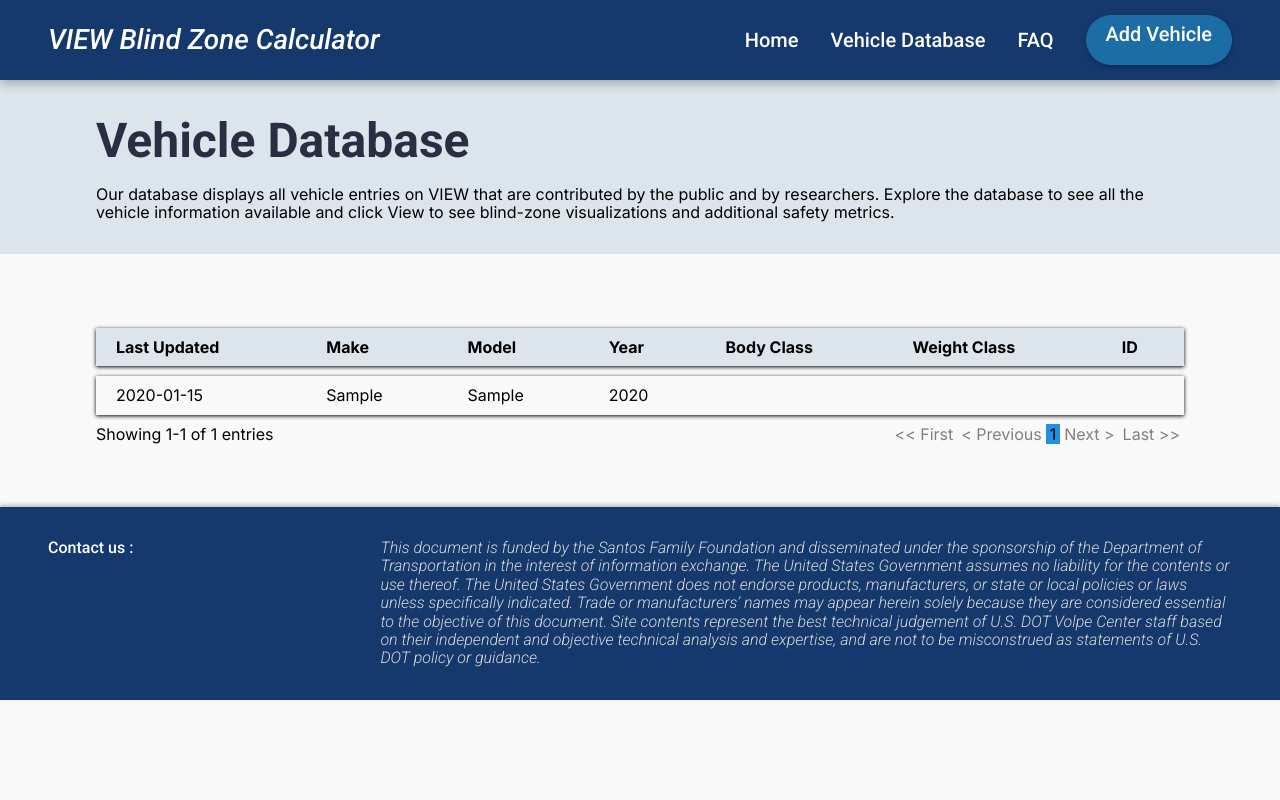
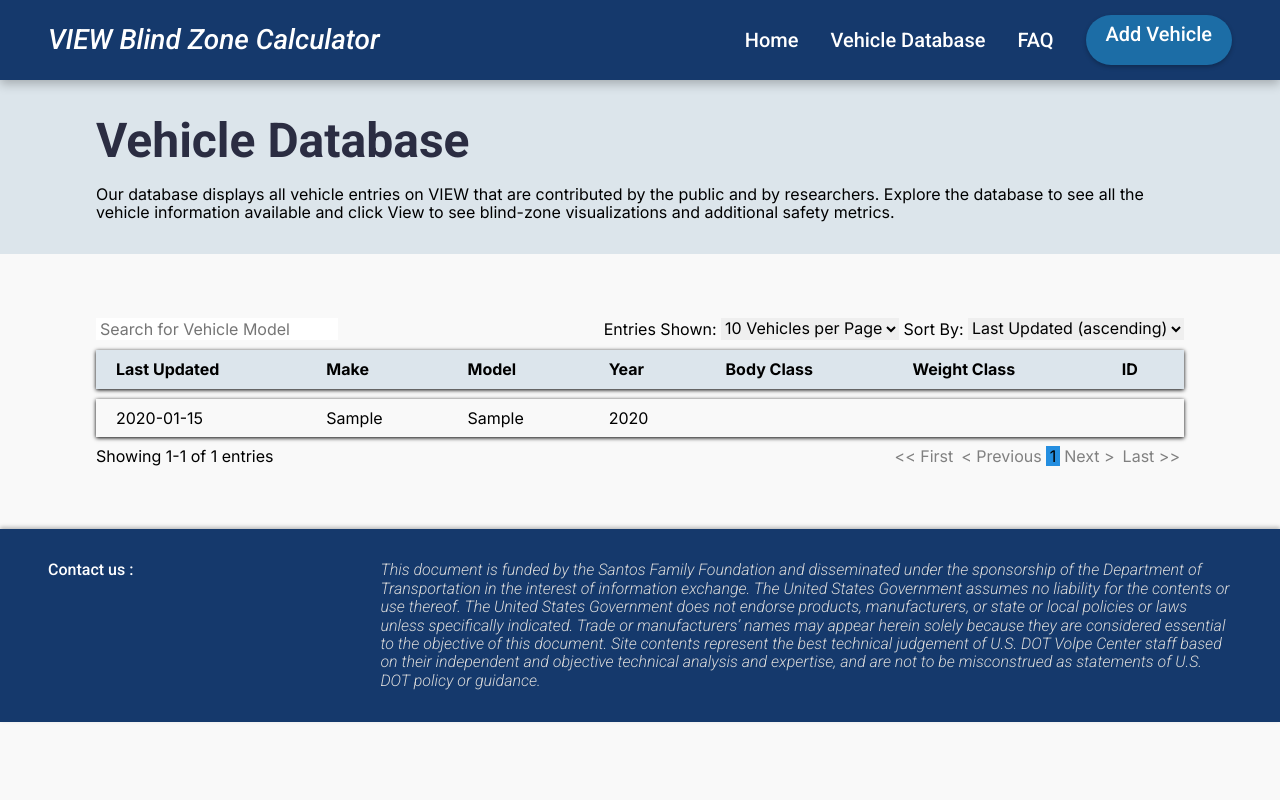
Before and after one commit to projectview2018/VIEW2.0-site, a Django app: page /vehicle_database_table/ in a window 1280 px wide. Run offline with Django 4.2, Linux system fonts and the light colour scheme; tables that the repository leaves empty hold one stand-in row (values such as "Sample post").

Commit message:
add row num selector to table

```diff
--- a/lidar/static/lidar/vehicle-database-table.js
+++ b/lidar/static/lidar/vehicle-database-table.js
@@ -3,14 +3,15 @@
 class Model {
     constructor() {
         this.vehicle_list = data;
+        this.total_vehicle_num = this.vehicle_list.length;
 
         this.cars_per_page = 10;
+        this.num_pages = Math.ceil(this.total_vehicle_num / this.cars_per_page)
 
         this.page = null;
         this.start_vehicle_num = null;
         this.end_vehicle_num = null;
-        this.total_vehicle_num = this.vehicle_list.length;
-        this.num_pages = Math.ceil(this.total_vehicle_num / this.cars_per_page)
+
         this.current_vehicles = [];
         this.changedPageSubscribers = [];
     }
@@ -21,6 +22,11 @@
 
     subChangedPage(f) {
         this.changedPageSubscribers.push(f);
+    }
+
+    updatePages() {
+        this.num_pages = Math.ceil(this.total_vehicle_num / this.cars_per_page);
+        this.changePage(1);
     }
 
     changePage(p) {
@@ -39,6 +45,57 @@
     }
 }
 
+class NumRowController {
+    constructor(m) {
+        this.model = m;
+        this.numSelect = document.getElementById('num_row_select');
+        this.numSelect.addEventListener('change', () => this.handleChangedRowNum())
+        m.subChangedPage(() => this.handleChangedPage());
+    }
+
+    handleChangedRowNum() {
+        let new_num_cars = this.numSelect.value;
+        if (new_num_cars === "All") {
+            this.model.cars_per_page = this.model.total_vehicle_num;
+        } else {
+            this.model.cars_per_page = +this.numSelect.value;
+        }
+        this.model.updatePages();
+    }
+
+    handleChangedPage() {
+        if (this.model.total_vehicle_num === this.model.cars_per_page) {
+            this.numSelect.value = "All";
+        } else {
+            this.numSelect.value = this.model.cars_per_page;
+        }
+    }
+}
+
+class TableView {
+    constructor(m) {
+        this.model = m;
+        this.table = document.getElementById('vehicle_table');
+        m.subChangedPage(() => this.handleChangedPage());
+    }
+
+    handleChangedPage() {
+        while (this.table.children.length > 1) {
+            this.table.removeChild(this.table.children[1]);
+        }
+        for (let vehicle of this.model.getVehicles()) {
+            let row = document.createElement('tr');
+            this.table.appendChild(row);
+            const keys = ['vehicle_updated', 'vehicle_make', 'vehicle_model', 'vehicle_year'];
+            for (let key of keys) {
+                let col = document.createElement('td');
+                col.innerText = vehicle.fields[key];
+                row.appendChild(col);
+            }
+        }
+    }
+}
+
 class LabelView {
     constructor(m) {
         this.model = m;
@@ -51,7 +108,7 @@
     }
 }
 
-class PageSelectorView {
+class PageSelectorViewController {
     constructor(m) {
         this.model = m;
         this.pageSelector = document.getElementById('pagination');
@@ -134,35 +191,12 @@
     }
 }
 
-class TableView {
-    constructor(m) {
-        this.model = m;
-        this.table = document.getElementById('vehicle_table');
-        m.subChangedPage(() => this.handleChangedPage());
-    }
-
-    handleChangedPage() {
-        while (this.table.children.length > 1) {
-            this.table.removeChild(this.table.children[1]);
-        }
-        for (let vehicle of this.model.getVehicles()) {
-            let row = document.createElement('tr');
-            this.table.appendChild(row);
-            const keys = ['vehicle_updated', 'vehicle_make', 'vehicle_model', 'vehicle_year'];
-            for (let key of keys) {
-                let col = document.createElement('td');
-                col.innerText = vehicle.fields[key];
-                row.appendChild(col);
-            }
-        }
-    }
-}
-
 function init() {
     const model = new Model();
     const tableV = new TableView(model);
+    const numRowC = new NumRowController(model);
     const labelV = new LabelView(model);
-    const pageSelectorV = new PageSelectorView(model);
+    const pageSelectorV = new PageSelectorViewController(model);
     model.changePage(1);
 }
 
--- a/lidar/templates/lidar/vehicle-database-table.html
+++ b/lidar/templates/lidar/vehicle-database-table.html
@@ -48,6 +48,11 @@
         background-color: #dce5ec;
       }
       #table_footer {
+        display: flex;
+        justify-content: space-between;
+        width: 100%;
+      }
+      #table_header {
         display: flex;
         justify-content: space-between;
         width: 100%;
@@ -258,6 +263,27 @@
             </span>
           </div>
           <div id="table_wrapper">
+            <div id="table_header">
+              <div>
+                <input type="text" id="search_model" name="search_model" placeholder="Search for Vehicle Model">
+              </div>
+              <div>
+                <label for="num_row_select">Entries Shown:</label>
+                <select name="num_row_select" id="num_row_select">
+                  <option value="5">5 Vehicles per Page</option>
+                  <option value="10">10 Vehicles per Page</option>
+                  <option value="15">15 Vehicles per Page</option>
+                  <option value="All">See All Vehicles</option>
+                </select>
+                <label for="sort_selct">Sort By:</label>
+                <select name="sort_select" id="sort_select">
+                  <option value="5">Last Updated (ascending)</option>
+                  <option value="10">Make</option>
+                  <option value="15">Model</option>
+                  <option value="All">Year (ascending)</option>
+                </select>
+              </div>
+            </div>
             <table id="vehicle_table">
               <tr id="header_row">
                 <th>Last Updated</th>
```
